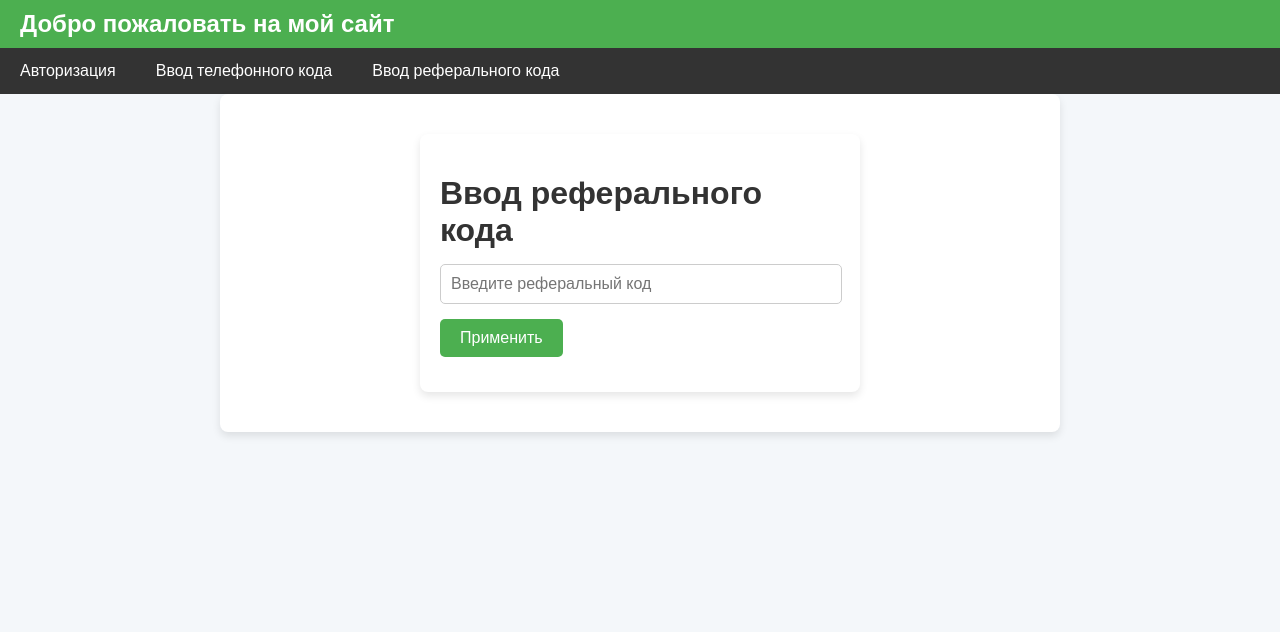
After one commit to AberQ/Referal_System_TZ, a Django app: page /referral/ in a window 1280 px wide. The commit adds this page. Shown: the top 632 px of the page. Run offline with Django 5.2, Linux system fonts and the light colour scheme; a user stored in the database is signed in.

```diff
--- a/autorization/views.py
+++ b/autorization/views.py
@@ -11,7 +11,7 @@ from .serializers import CustomUserSerializer
 from rest_framework_simplejwt.authentication import JWTAuthentication
 from rest_framework.exceptions import NotFound
 from .serializers import *
-
+from django.contrib.auth.decorators import login_required
 
 class PhoneNumberFormView(APIView):
     def get(self, request, *args, **kwargs):
@@ -104,3 +104,14 @@ class ReferralCodeView(APIView):
         request.user.save()
 
         return Response({"detail": "Referral code applied successfully."}, status=status.HTTP_200_OK)
+
+
+
+
+
+@login_required
+def referral_code_view(request):
+    """
+    Отображает страницу ввода реферального кода.
+    """
+    return render(request, 'referral_code.html')
--- a/base/urls.py
+++ b/base/urls.py
@@ -31,6 +31,7 @@ urlpatterns = [
     path('api/profile/', ProfileView.as_view(), name='profile_detail'),
     path('api/input_referral_code/', ReferralCodeView.as_view(), name='input_referral_code'),
     path('', PhoneNumberFormView.as_view(), name='phone_number_form'),
-    path('auth/', auth_page, name='auth_page'),  # Страница авторизации
+    path('auth/', auth_page, name='auth_page'),
+    path('referral/', referral_code_view, name='referral'),
 
 ]
--- a/templates/base.html
+++ b/templates/base.html
@@ -106,7 +106,8 @@
 
     <nav>
         <a href="/">Авторизация</a>
-        <a href="/auth/">Ввод кода</a>
+        <a href="/auth/">Ввод телефонного кода</a>
+        <a href="/referral/">Ввод реферального кода</a>
     </nav>
 
     <main>
--- /dev/null
+++ b/templates/referral_code.html
@@ -0,0 +1,101 @@
+{% extends "base.html" %}
+
+{% block title %}Ввод реферального кода{% endblock %}
+
+{% block content %}
+<div class="form-container">
+    <h1>Ввод реферального кода</h1>
+    <form id="referralForm">
+        <input type="text" id="referralCodeInput" placeholder="Введите реферальный код" required>
+        <button type="submit" id="submitButton">Применить</button>
+    </form>
+    <p id="responseMessage" style="margin-top: 15px; font-weight: bold;"></p>
+</div>
+
+<script>
+    document.addEventListener('DOMContentLoaded', () => {
+        const referralForm = document.getElementById('referralForm');
+        const referralCodeInput = document.getElementById('referralCodeInput');
+        const responseMessage = document.getElementById('responseMessage');
+
+        referralForm.addEventListener('submit', async (event) => {
+            event.preventDefault();
+
+            const referralCode = referralCodeInput.value.trim();
+            if (!referralCode) {
+                responseMessage.textContent = "Пожалуйста, введите реферальный код.";
+                responseMessage.style.color = "red";
+                return;
+            }
+
+            try {
+                const token = localStorage.getItem('jwt_token'); // Предполагаем, что токен хранится в localStorage
+                const response = await fetch('/api/input_referral_code/', {
+                    method: 'POST',
+                    headers: {
+                        'Content-Type': 'application/json',
+                        'Authorization': `Bearer ${token}`
+                    },
+                    body: JSON.stringify({ referral_code: referralCode })
+                });
+
+                const data = await response.json();
+
+                if (response.ok) {
+                    responseMessage.textContent = data.detail || "Реферальный код успешно применён!";
+                    responseMessage.style.color = "green";
+                    referralCodeInput.value = ""; // Очищаем поле ввода
+                } else {
+                    responseMessage.textContent = data.detail || "Ошибка при применении реферального кода.";
+                    responseMessage.style.color = "red";
+                }
+            } catch (error) {
+                console.error("Ошибка при запросе:", error);
+                responseMessage.textContent = "Произошла ошибка. Попробуйте позже.";
+                responseMessage.style.color = "red";
+            }
+        });
+    });
+</script>
+<style>
+    .form-container {
+        margin: 20px auto;
+        padding: 20px;
+        background-color: white;
+        border-radius: 8px;
+        box-shadow: 0 4px 8px rgba(0, 0, 0, 0.1);
+        max-width: 400px;
+    }
+
+    .form-container h1 {
+        margin-bottom: 15px;
+    }
+
+    .form-container input {
+        width: calc(100% - 20px);
+        padding: 10px;
+        margin-bottom: 15px;
+        border: 1px solid #ccc;
+        border-radius: 5px;
+        font-size: 16px;
+    }
+
+    .form-container button {
+        background-color: #4CAF50;
+        color: white;
+        border: none;
+        padding: 10px 20px;
+        font-size: 16px;
+        border-radius: 5px;
+        cursor: pointer;
+    }
+
+    .form-container button:hover {
+        background-color: #45a049;
+    }
+
+    #responseMessage {
+        font-size: 14px;
+    }
+</style>
+{% endblock %}
```
Also changed, not shown: db.sqlite3.
